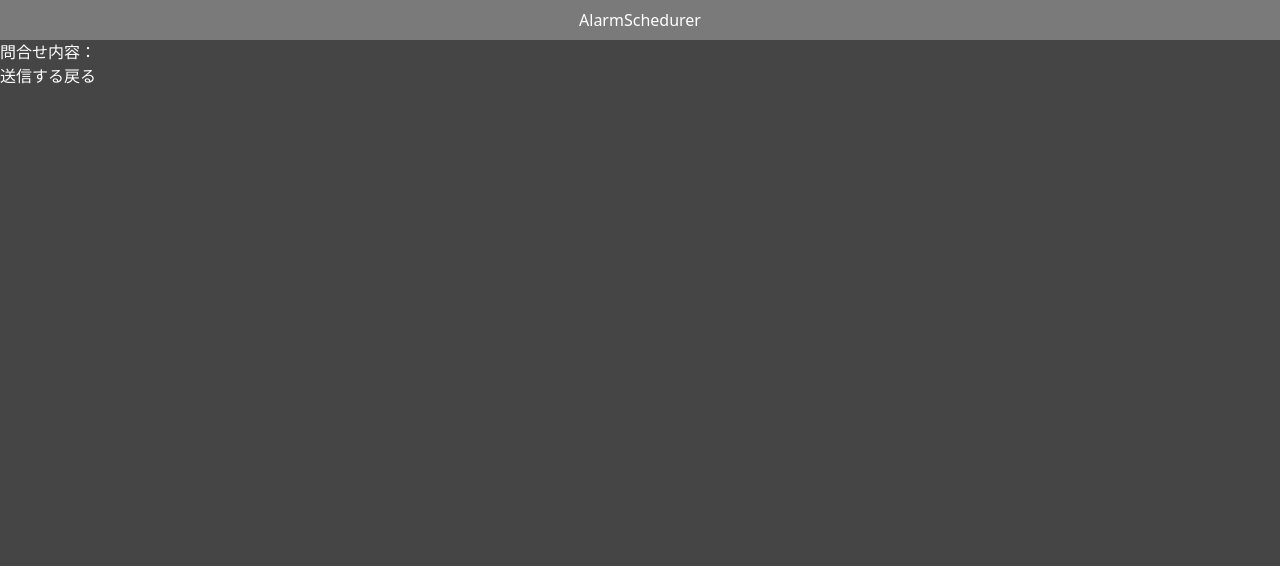
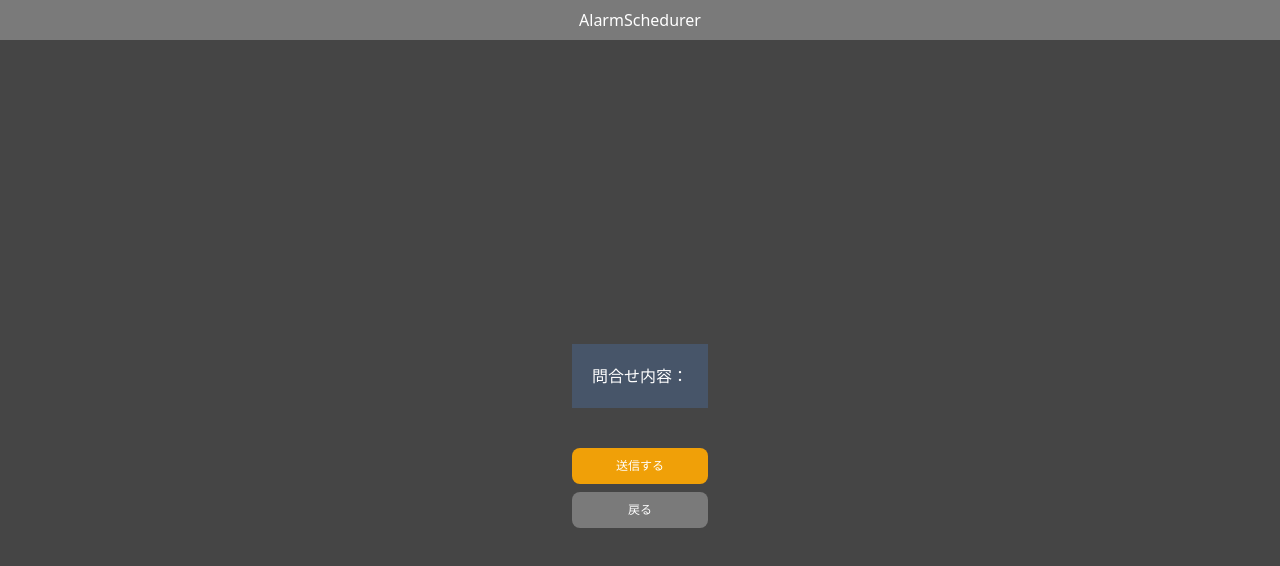
Before and after one commit to k-kazuma/alarmInfo, a Next.js app: page /Confirmation in a window 1280 px wide. Shown: the top 566 px of the page. Built offline with nearby package versions, Linux system fonts and the light colour scheme.

Commit message:
レイアウト調整中

```diff
--- a/pages/Confirmation.tsx
+++ b/pages/Confirmation.tsx
@@ -15,15 +15,31 @@ const Confirmation = () => {
   };
 
   return (
-    <>
+    <div className="max-h-screen h-screen overflow-hidden">
       <Header />
-      <div>
-        <p>問合せ内容：{content}</p>
-        <p>{comment}</p>
-        <button onClick={submit}>送信する</button>
-        <Link href="/">戻る</Link>
+      <div className="h-screen flex justify-center items-center">
+        <div>
+          <div className="bg-slate-600 p-5">
+            <p>問合せ内容：{content}</p>
+            <p>{comment}</p>
+          </div>
+          <div className="flex flex-col">
+            <button
+              className="mt-10 mb-2 button items-center py-2.5 px-4 text-xs font-medium text-center rounded-lg"
+              onClick={submit}
+            >
+              送信する
+            </button>
+            <Link
+              href="/"
+              className="mb-2 backbutton items-center py-2.5 px-4 text-xs font-medium text-center rounded-lg"
+            >
+              戻る
+            </Link>
+          </div>
+        </div>
       </div>
-    </>
+    </div>
   );
 };
 
--- /dev/null
+++ b/pages/Footer.tsx
@@ -0,0 +1,12 @@
+import React from "react";
+import Link from "next/link";
+
+function Footer() {
+  return (
+    <Link href={"/privacypolicy"} type="submit" className="text-slate-400	">
+      プライバシーポリシー
+    </Link>
+  );
+}
+
+export default Footer;
--- a/pages/index.tsx
+++ b/pages/index.tsx
@@ -3,6 +3,7 @@ import { Inter } from "next/font/google";
 import { useState } from "react";
 import Link from "next/link";
 import Header from "./Header";
+import Footer from "./Footer";
 
 const inter = Inter({ subsets: ["latin"] });
 
@@ -28,7 +29,7 @@ export default function Home() {
   return (
     <>
       <Header />
-      <div>
+      <div className="h-screen">
         <div className="text-center mt-5 mx-auto">
           <h2>【ご意見・ご要望】</h2>
           <p className="p-4">
@@ -84,9 +85,7 @@ export default function Home() {
             </div>
           </div>
         </form>
-        <Link href={"/privacypolicy"} type="submit" className="text-slate-400	">
-          プライバシーポリシー
-        </Link>
+        <Footer />
       </div>
     </>
   );
--- a/styles/globals.css
+++ b/styles/globals.css
@@ -17,6 +17,7 @@
 }
 
 body {
+  min-height: 100vh;
   background-color: rgb(69 69 69);
   color: white;
 }
@@ -37,6 +38,10 @@ textarea {
   background-color: rgb(240 160 8);
 }
 
+.backbutton {
+  background-color: rgb(122 122 122);
+}
+
 @layer utilities {
   .text-balance {
     text-wrap: balance;
```
